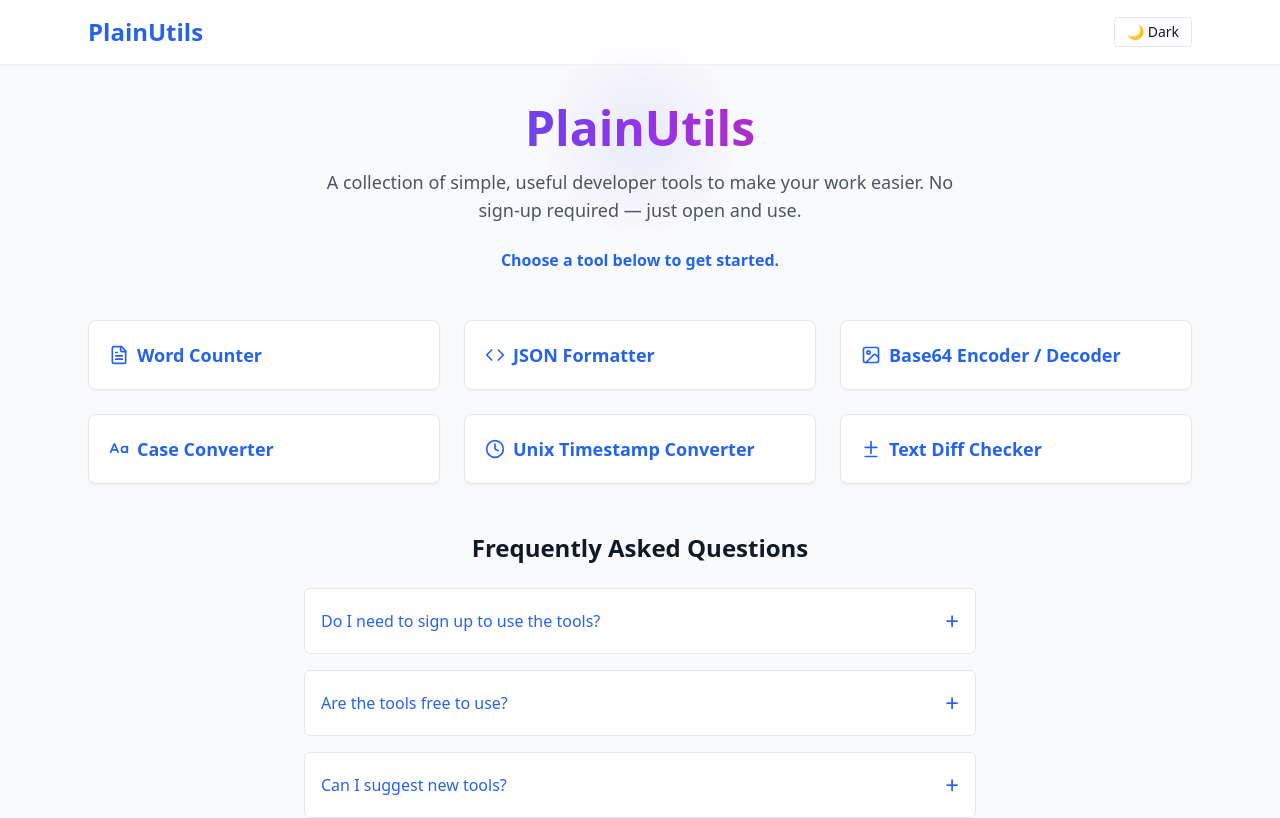
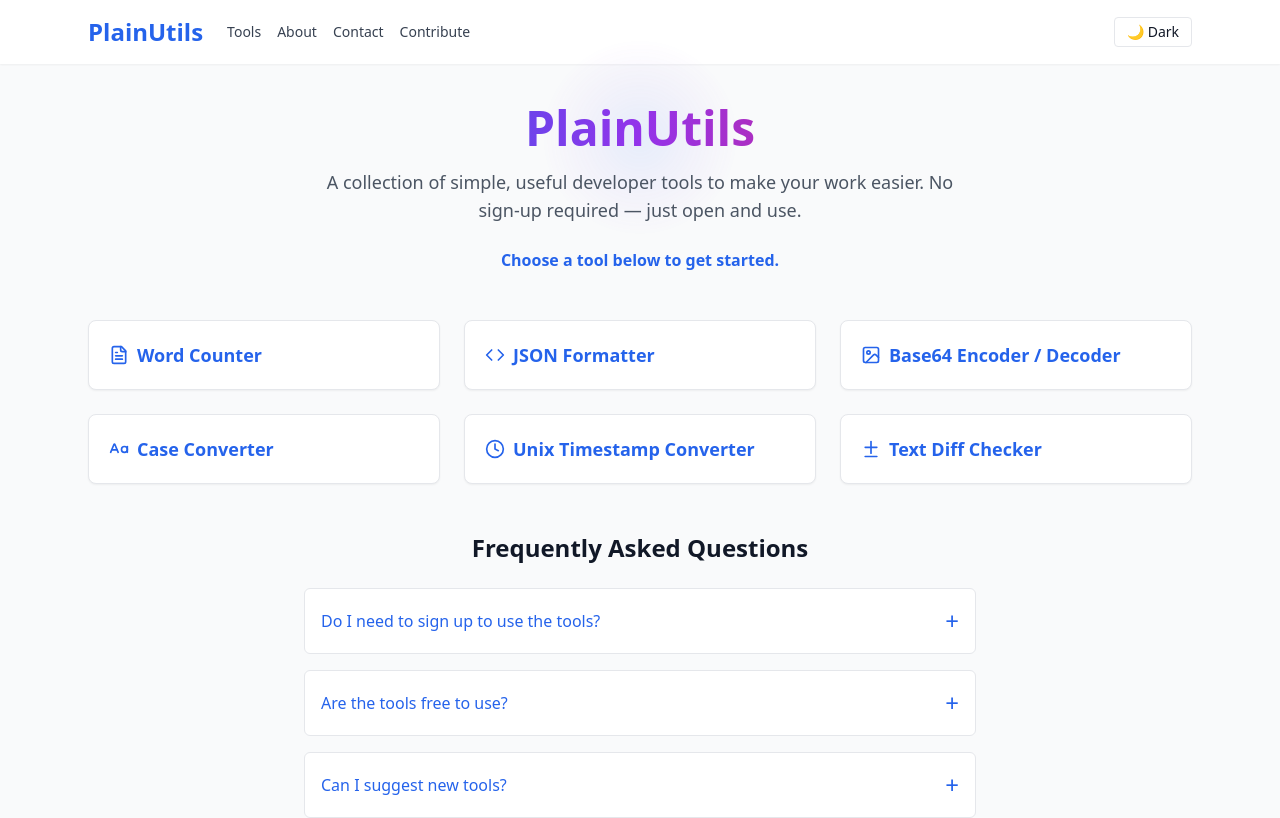
Before and after one commit to pingryte/plainutils, a Next.js app: page / in a window 1280 px wide. Shown: the top 818 px of the page. Built offline with nearby package versions, Linux system fonts and the light colour scheme.

Commit message:
Adding top navigation bar to layout.js

```diff
--- a/components/Layout.js
+++ b/components/Layout.js
@@ -76,11 +76,22 @@ export default function Layout({ title, children }) {
 
       <header className="bg-white dark:bg-gray-900 shadow-sm">
         <div className="px-6 py-4 flex justify-between items-center max-w-6xl mx-auto w-full">
-          <Link href="/" className="text-2xl font-bold text-blue-600 dark:text-blue-400">
-            PlainUtils
-          </Link>
+          <div className="flex items-center gap-6">
+            <Link href="/" className="text-2xl font-bold text-blue-600 dark:text-blue-400">
+              PlainUtils
+            </Link>
+            <nav className="hidden md:flex gap-4 text-sm font-medium text-gray-700 dark:text-gray-300">
+              <Link href="/" className="hover:text-blue-500 dark:hover:text-blue-400">Tools</Link>
+              <Link href="/about" className="hover:text-blue-500 dark:hover:text-blue-400">About</Link>
+              <Link href="/contact" className="hover:text-blue-500 dark:hover:text-blue-400">Contact</Link>
+              <a href="https://github.com/pingryte/plainutils" target="_blank" rel="noopener noreferrer" className="hover:text-blue-500 dark:hover:text-blue-400">
+                Contribute
+              </a>
+            </nav>
+          </div>
           <DarkModeToggle />
         </div>
+
       </header>
 
       <main className="flex w-full max-w-6xl mx-auto gap-8 px-6 py-10">
```
